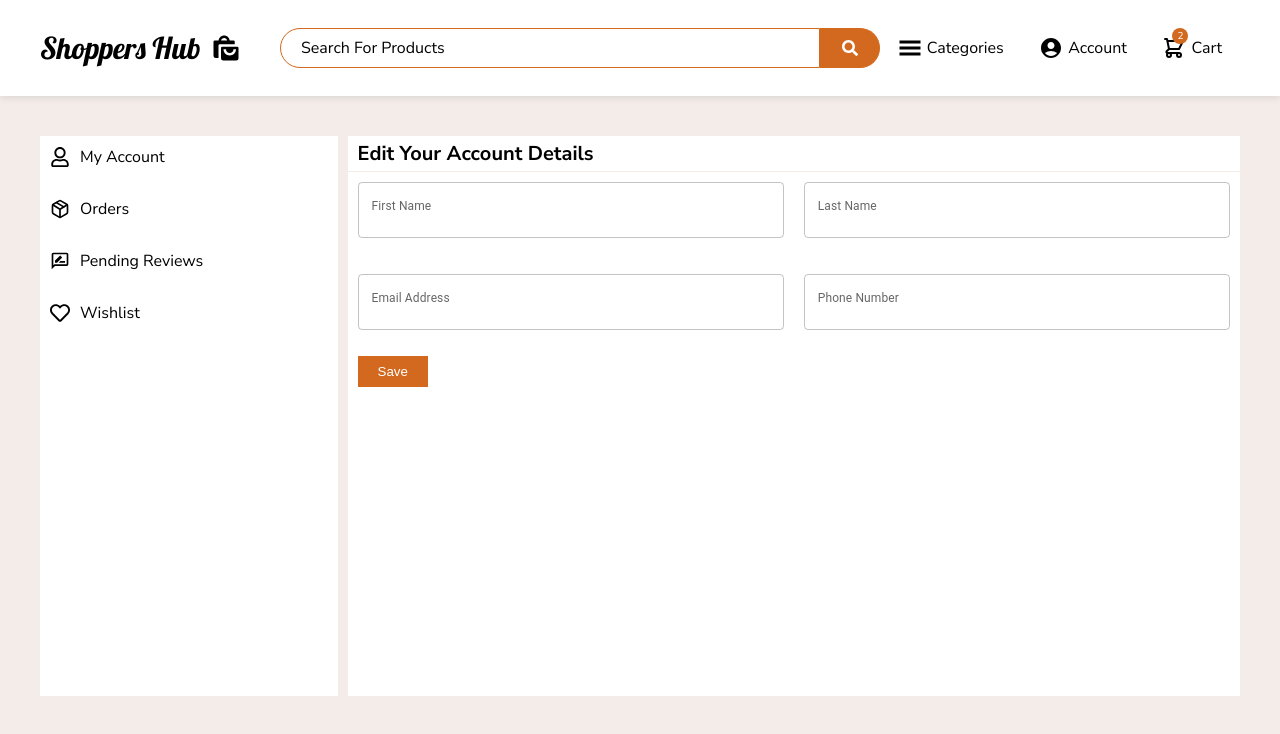
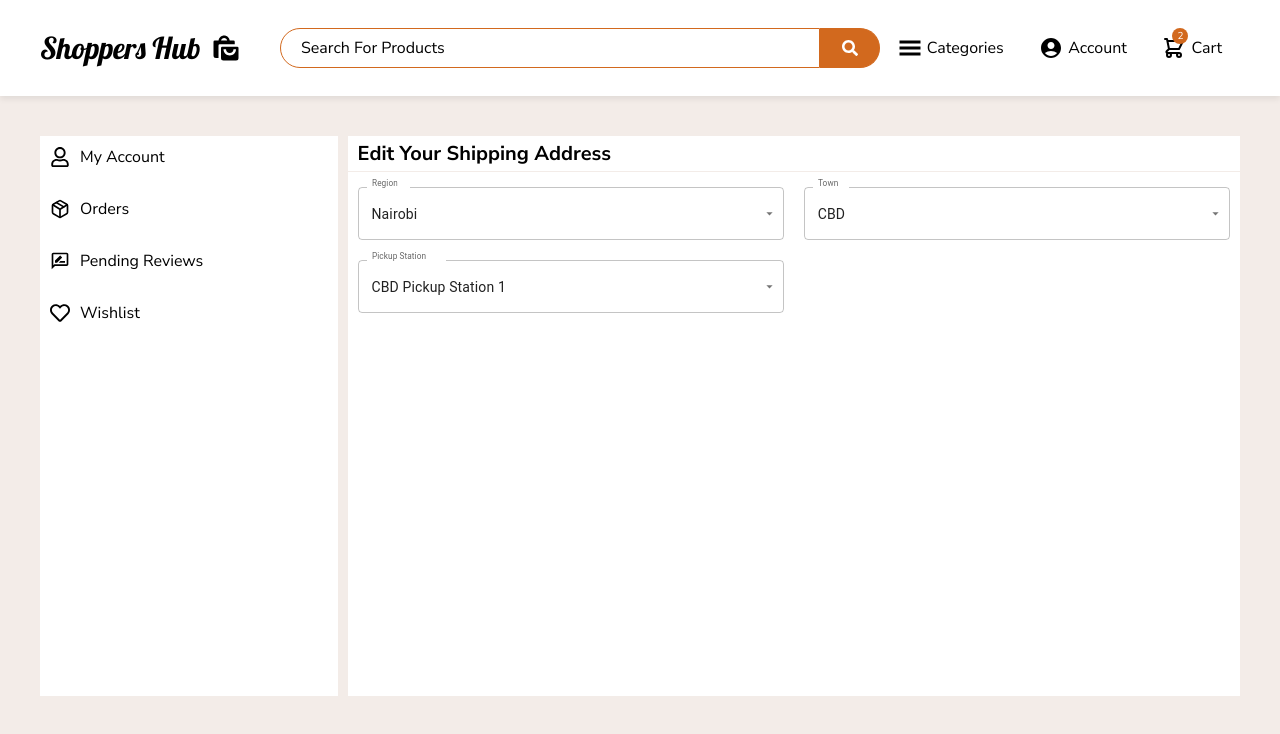
Before and after one commit to Levis155/shoppers-hub, a React (Vite) app: page / in a window 1280 px wide. Shown: the top 734 px of the page. Built offline with nearby package versions, Linux system fonts and the light colour scheme.

Commit message:
build the edit shipping address section

```diff
--- /dev/null
+++ b/data/regionTownMap.js
@@ -0,0 +1,9 @@
+const regionTownMap = {
+  Nairobi: ["CBD", "Kasarani", "Lang’ata", "Embakasi"],
+  Mombasa: ["Nyali", "Likoni", "Changamwe", "Kisauni"],
+  Kisumu: ["Milimani", "Manyatta", "Nyalenda", "Kondele"],
+  Nakuru: ["Nakuru Town", "Rongai", "Naivasha", "Subukia"],
+  Eldoret: ["Langas", "Kapsoya", "Kimumu", "Huruma"],
+};
+
+export default regionTownMap;
--- a/src/Pages/CustomerPage/CustomerPage.css
+++ b/src/Pages/CustomerPage/CustomerPage.css
@@ -61,7 +61,7 @@
   gap: 1rem;
 }
 .my-account-section-title,
-.edit-account-details-title {
+.edit-account-details-title, .edit-shipping-address-title {
   padding: 0.4rem 1rem;
   border-bottom: 1px solid var(--light-gray-variant2);
   font-size: 2rem;
@@ -127,14 +127,17 @@
   text-transform: capitalize;
   color: var(--primary-color);
 }
-.edit-account-details-body {
-  padding: 1rem;
+.edit-account-details-section{
+    display: none;
+}
+.edit-account-details-body, .edit-shipping-address-body {
+  padding: 1.5rem 1rem;
   display: grid;
   grid-template-columns: 1fr 1fr;
   gap: 2rem 2rem;
 }
 @media screen and (max-width: 43.75em) {
-  .edit-account-details-body {
+  .edit-account-details-body, .edit-shipping-address-body {
     grid-template-columns: 1fr;
   }
 }
--- a/src/Pages/CustomerPage/CustomerPage.jsx
+++ b/src/Pages/CustomerPage/CustomerPage.jsx
@@ -1,11 +1,32 @@
 import "./CustomerPage.css";
 import Header from "../../Components/Header/Header";
 import MobileHeader from "../../Components/MobileHeader/MobileHeader";
+import regionTownMap from "../../../data/regionTownMap";
+import { generatePickupStations } from "../../../utils/generatePickupStations";
 import { NavLink, Link } from "react-router-dom";
 import { FaRegUser, FaRegHeart, FaRegEdit } from "react-icons/fa";
 import { LuPackage } from "react-icons/lu";
 import { MdOutlineRateReview } from "react-icons/md";
-import { TextField } from "@mui/material";
+import { useState } from "react";
+import {
+  TextField,
+  MenuItem,
+  Select,
+  InputLabel,
+  FormControl,
+} from "@mui/material";
+
+const formControlStyle = {
+  "& .MuiInputBase-root": {
+    fontSize: "1.4rem",
+  },
+  "& .MuiInputLabel-root": {
+    fontSize: "1.4rem",
+  },
+  "& .MuiInputLabel-shrink": {
+    fontSize: "1.1rem",
+  },
+};
 
 function CustomerPage() {
   return (
@@ -31,6 +52,7 @@ function CustomerPage() {
         <div className="customer-page-col2">
           <AccountDetails />
           <EditAccountDetails />
+          <EditShippingAddress />
         </div>
       </div>
     </>
@@ -96,7 +118,6 @@ function EditAccountDetails() {
           label="First Name"
           variant="outlined"
           sx={{
-            marginBottom: 2,
             "& .MuiInputBase-input": {
               fontSize: "1.6rem", // Input text size
             },
@@ -110,7 +131,6 @@ function EditAccountDetails() {
           label="Last Name"
           variant="outlined"
           sx={{
-            marginBottom: 2,
             "& .MuiInputBase-input": {
               fontSize: "1.6rem",
             },
@@ -124,7 +144,6 @@ function EditAccountDetails() {
           label="Email Address"
           variant="outlined"
           sx={{
-            marginBottom: 2,
             "& .MuiInputBase-input": {
               fontSize: "1.6rem",
             },
@@ -138,7 +157,6 @@ function EditAccountDetails() {
           label="Phone Number"
           variant="outlined"
           sx={{
-            marginBottom: 2,
             "& .MuiInputBase-input": {
               fontSize: "1.6rem",
             },
@@ -149,9 +167,87 @@ function EditAccountDetails() {
         />
       </div>
       <div>
-        <button className="save-account-details-btn">
-          save
-        </button>
+        <button className="save-account-details-btn">save</button>
+      </div>
+    </div>
+  );
+}
+
+function EditShippingAddress() {
+  const [region, setRegion] = useState("Nairobi");
+  const [town, setTown] = useState("CBD");
+  const [pickupStation, setPickupStation] = useState("CBD Pickup Station 1");
+
+  const handleRegionChange = (e) => {
+    setRegion(e.target.value);
+    setTown("");
+    setPickupStation("");
+  };
+
+  const handleTownChange = (e) => {
+    setTown(e.target.value);
+    setPickupStation("");
+  };
+
+  const handlePickupStationChange = (e) => {
+    setPickupStation(e.target.value);
+  };
+
+  return (
+    <div className="edit-shipping-address-section">
+      <p className="edit-shipping-address-title">edit your shipping address</p>
+
+      <div className="edit-shipping-address-body">
+        <FormControl sx={formControlStyle}>
+          <InputLabel id="region-label">Region</InputLabel>
+          <Select
+            labelId="region-label"
+            id="region-select"
+            value={region}
+            label="Region"
+            onChange={handleRegionChange}
+          >
+            {Object.keys(regionTownMap).map((regionName) => (
+              <MenuItem key={regionName} value={regionName}>
+                {regionName}
+              </MenuItem>
+            ))}
+          </Select>
+        </FormControl>
+
+        <FormControl fullWidth sx={formControlStyle} disabled={!region}>
+          <InputLabel id="town-label">Town</InputLabel>
+          <Select
+            labelId="town-label"
+            id="town-select"
+            value={town}
+            label="Town"
+            onChange={handleTownChange}
+          >
+            {(regionTownMap[region] || []).map((townName) => (
+              <MenuItem key={townName} value={townName}>
+                {townName}
+              </MenuItem>
+            ))}
+          </Select>
+        </FormControl>
+
+        <FormControl fullWidth sx={formControlStyle} disabled={!town}>
+          <InputLabel id="pickup-label">Pickup Station</InputLabel>
+          <Select
+            labelId="pickup-label"
+            id="pickup-select"
+            value={pickupStation}
+            label="Pickup Station"
+            onChange={handlePickupStationChange}
+          >
+            {generatePickupStations(town).map((station) => (
+              <MenuItem key={station} value={station}>
+                {station}
+              </MenuItem>
+            ))}
+          </Select>
+        </FormControl>
       </div>
     </div>
   );
--- /dev/null
+++ b/utils/generatePickupStations.js
@@ -0,0 +1,7 @@
+export const generatePickupStations = (town) => {
+  return [
+    `${town} Pickup Station 1`,
+    `${town} Pickup Station 2`,
+    `${town} Pickup Station 3`,
+  ];
+};
```
